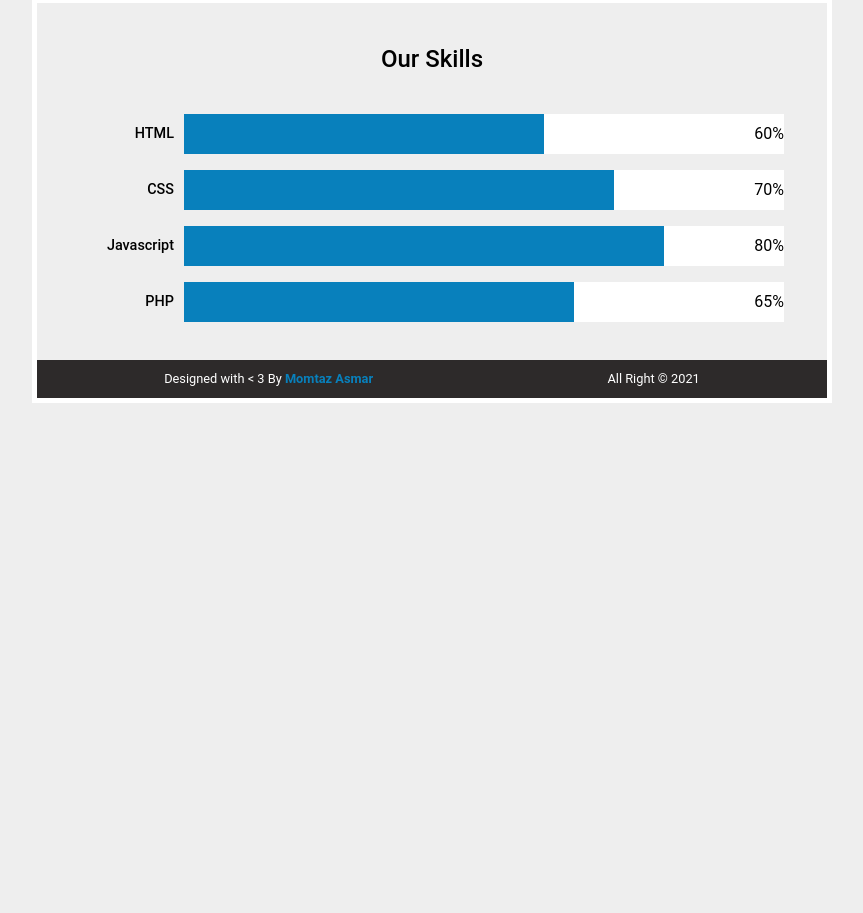
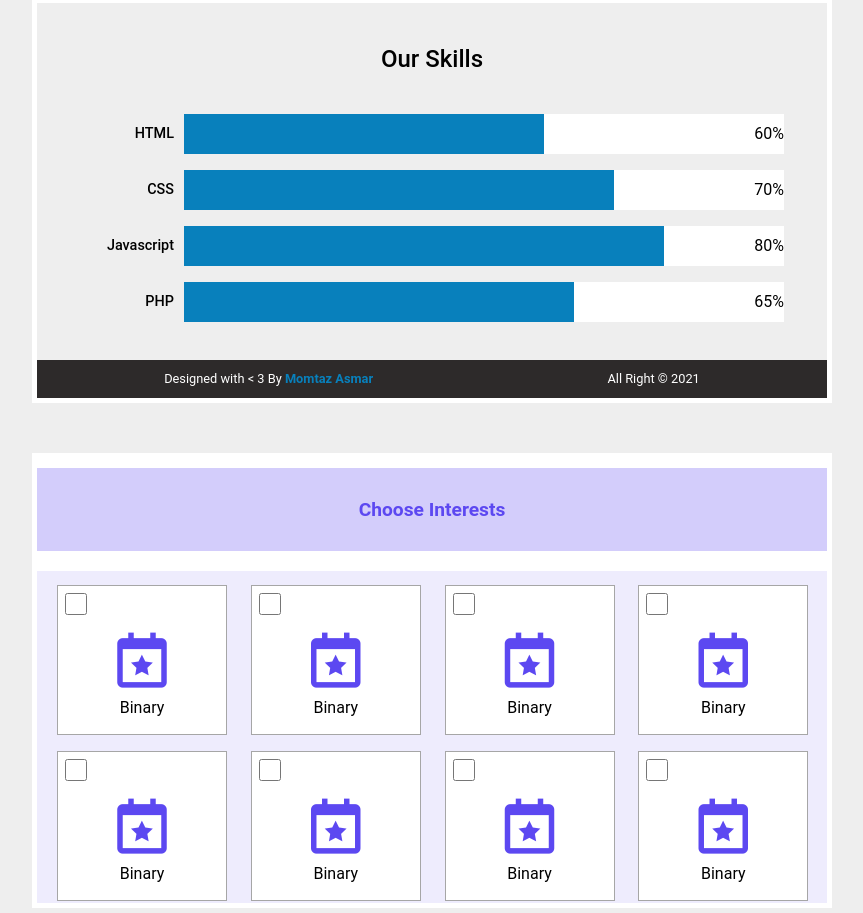
Before and after one commit to Momtaz1992/Practice, a plain HTML site: page index.html in a window 1280 px wide. Shown: the part 4004-4917 px from the top of the page, without its empty margins (208-1071 px from the left). Before the commit the page ends 4412 px from the top, so only its background shows below. Drawn offline with nearby package versions, Linux system fonts and the light colour scheme; files whose address does not match are found by name.

Commit message:
checkbox is done

```diff
--- /dev/null
+++ b/checkBox/_checkbox2.scss
@@ -0,0 +1,54 @@
+:root {
+       --main-purple-color: #5c48f1;
+       --elements-background-color: #eeecfd;
+       --element-border-color: #e0e0e1;
+}
+.checkbox2{
+       width: 800px;
+       height: auto;
+       background-color: white;
+       margin: 5px auto;
+       margin-top: 50px;
+       padding: 5px;
+       h4{
+              text-align: center;
+              margin: 10px 0 20px 0;
+              padding: 30px;
+              background-color: rgb(92 72 241 / 27%);
+              color: var(--main-purple-color);
+              font-size: 1.2rem;
+       }
+       .boxes{
+              display: grid;
+              grid-template-columns: repeat(4, 1fr);
+              padding-left: 15px;
+              background-color: var(--elements-background-color);
+              text-align: center;
+              justify-content: center;
+              .container{
+                     background-color: white;
+                     border: 1px solid #a6a6a6;
+                     height: 150px;
+                     width: 170px;
+                     margin: 14px 3px 2px 5px;
+                     &:hover{
+                            background-color: rgb(92 72 241 / 27%);
+                     }
+                     input{
+                            width: 22px;
+                            height: 22px;
+                            display: flex;
+                            margin: 7px;
+                            &:hover{
+                                   cursor: pointer;
+                                   background-color:rgb(92 72 241 / 27%);
+                            }
+                     }
+                     i{
+                            color: var(--main-purple-color);
+                            font-size: 66px;
+                            padding: 5px;
+                     }
+              }
+       }
+}
--- a/index.html
+++ b/index.html
@@ -255,5 +255,50 @@
                      <div class="date">All Right &#169; 2021</div>
               </footer>
        </div>
+       <div class="checkbox2">
+              <h4>Choose Interests</h4>
+              <div class="boxes">
+                     <div class="container">
+                            <input type="checkbox" id="html" name="html" value="HTML">
+                            <i class='bx bx-calendar-star' ></i>
+                            <p>Binary</p>
+                     </div>
+                     <div class="container">
+                            <input type="checkbox" id="html" name="html" value="HTML">
+                            <i class='bx bx-calendar-star '></i>
+                            <p>Binary</p>
+                     </div>
+                     <div class="container">
+                            <input type="checkbox" id="html" name="html" value="HTML">
+                            <i class='bx bx-calendar-star' ></i>
+                            <p>Binary</p>
+                     </div>
+                     <div class="container">
+                            <input type="checkbox" id="html" name="html" value="HTML">
+                            <i class='bx bx-calendar-star' ></i>
+                            <p>Binary</p>
+                     </div>
+                     <div class="container">
+                            <input type="checkbox" id="html" name="html" value="HTML">
+                            <i class='bx bx-calendar-star' ></i>
+                            <p>Binary</p>
+                     </div>
+                     <div class="container">
+                            <input type="checkbox" id="html" name="html" value="HTML">
+                            <i class='bx bx-calendar-star' ></i>
+                            <p>Binary</p>
+                     </div>
+                     <div class="container">
+                            <input type="checkbox" id="html" name="html" value="HTML">
+                            <i class='bx bx-calendar-star' ></i>
+                            <p>Binary</p>
+                     </div>
+                     <div class="container">
+                            <input type="checkbox" id="html" name="html" value="HTML">
+                            <i class='bx bx-calendar-star' ></i>
+                            <p>Binary</p>
+                     </div>
+              </div>
+       </div>
 </body>
 </html>
--- a/style.scss
+++ b/style.scss
@@ -7,7 +7,7 @@
 @import "frame";
 @import "form";
 @import "./page/page";
-
+@import "./checkBox/checkbox2";
 *{
        margin: 0;
        padding: 0;
```
Also changed, not shown: style.css, 1 other file.
